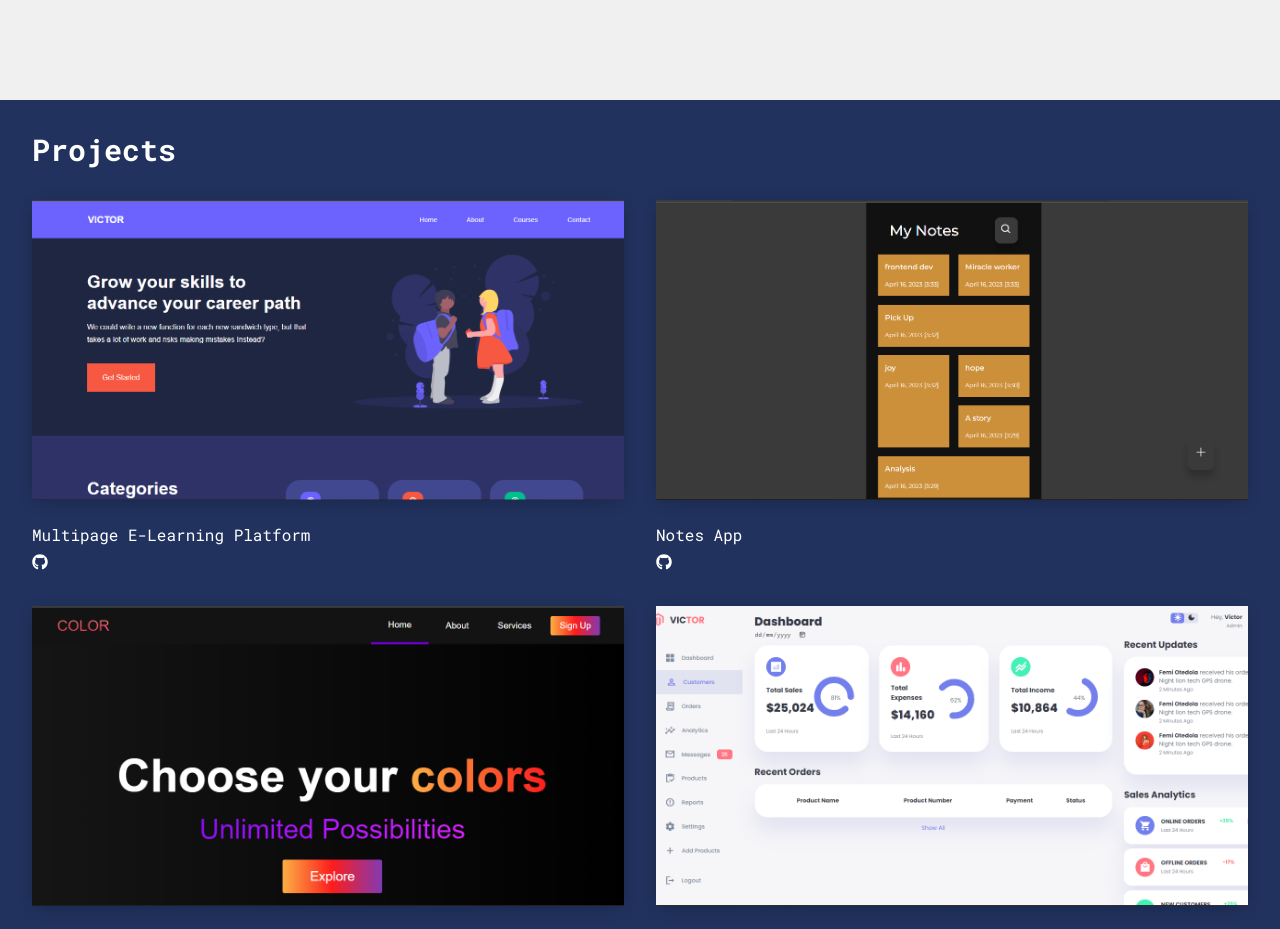
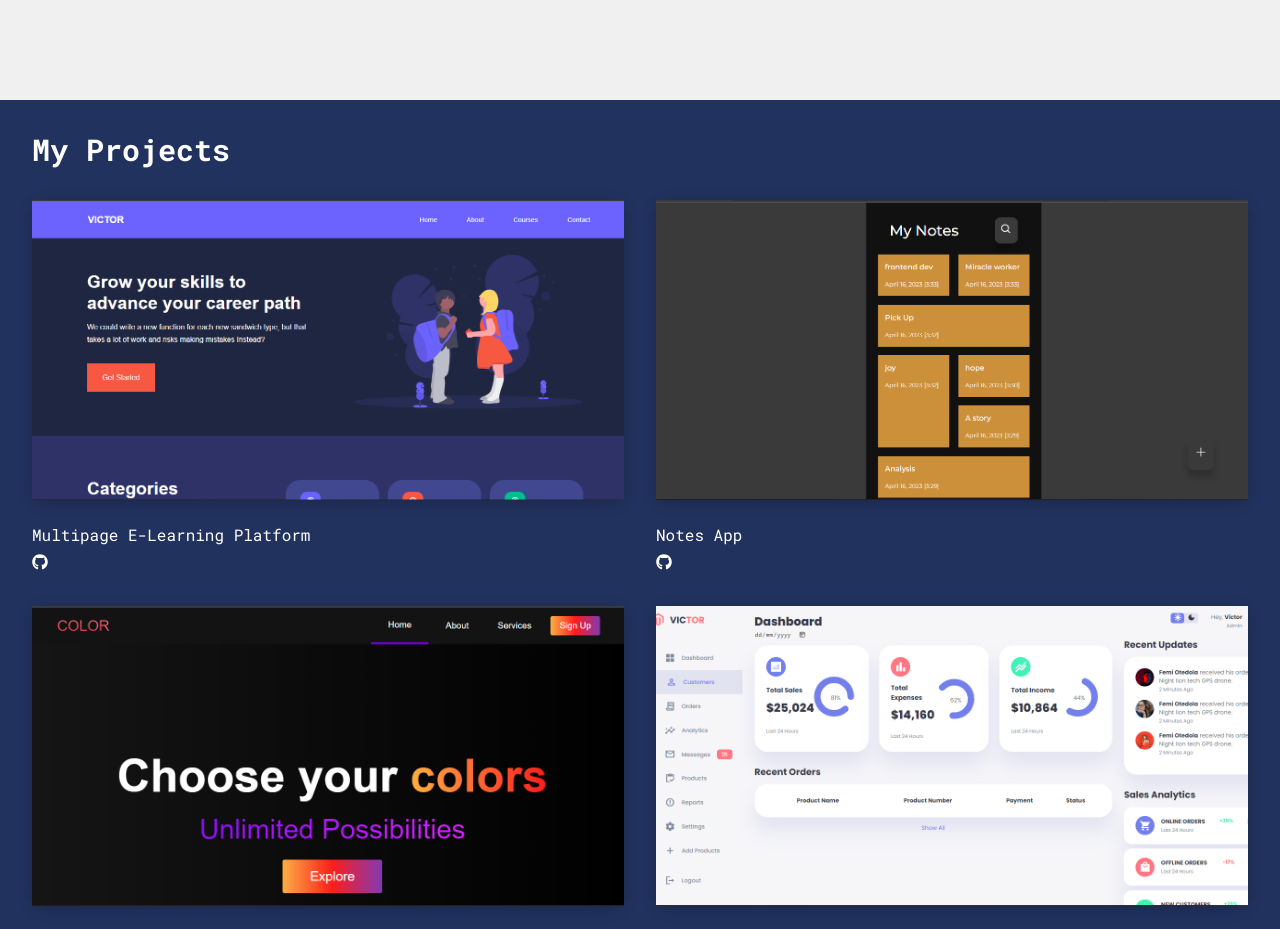
Before and after one commit to Ovsclassic/my_portfolio, a Next.js app: page / in a window 1280 px wide. Shown: the part 1500-2429 px from the top of the page. Built offline with nearby package versions, Linux system fonts and the light colour scheme.

Commit message:
update heading

```diff
--- a/src/pages/index.js
+++ b/src/pages/index.js
@@ -100,7 +100,7 @@ export default function Home() {
         </div>
 
         <div className={styles.projects} id="projects">
-          <h2>Projects</h2>
+          <h2>My Projects</h2>
 
           <div className={styles.projectsList}>
             {ProjectList.map((project) => {
```
